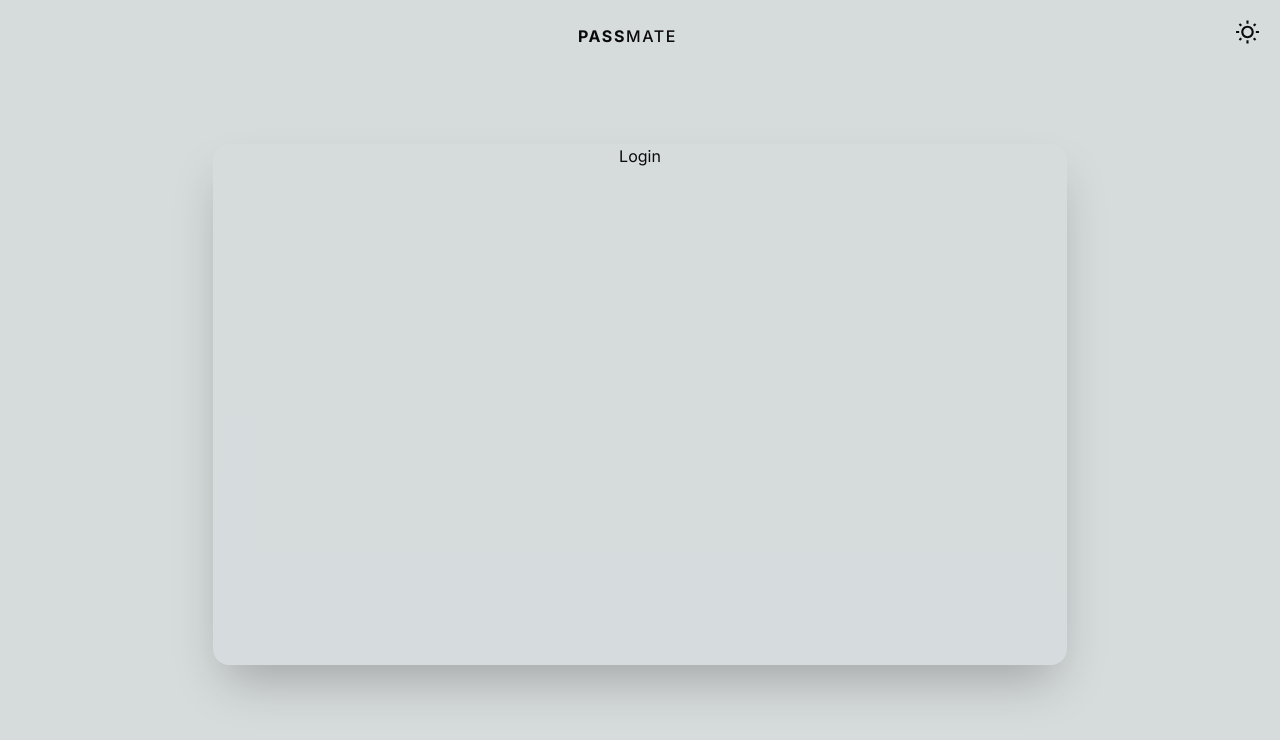
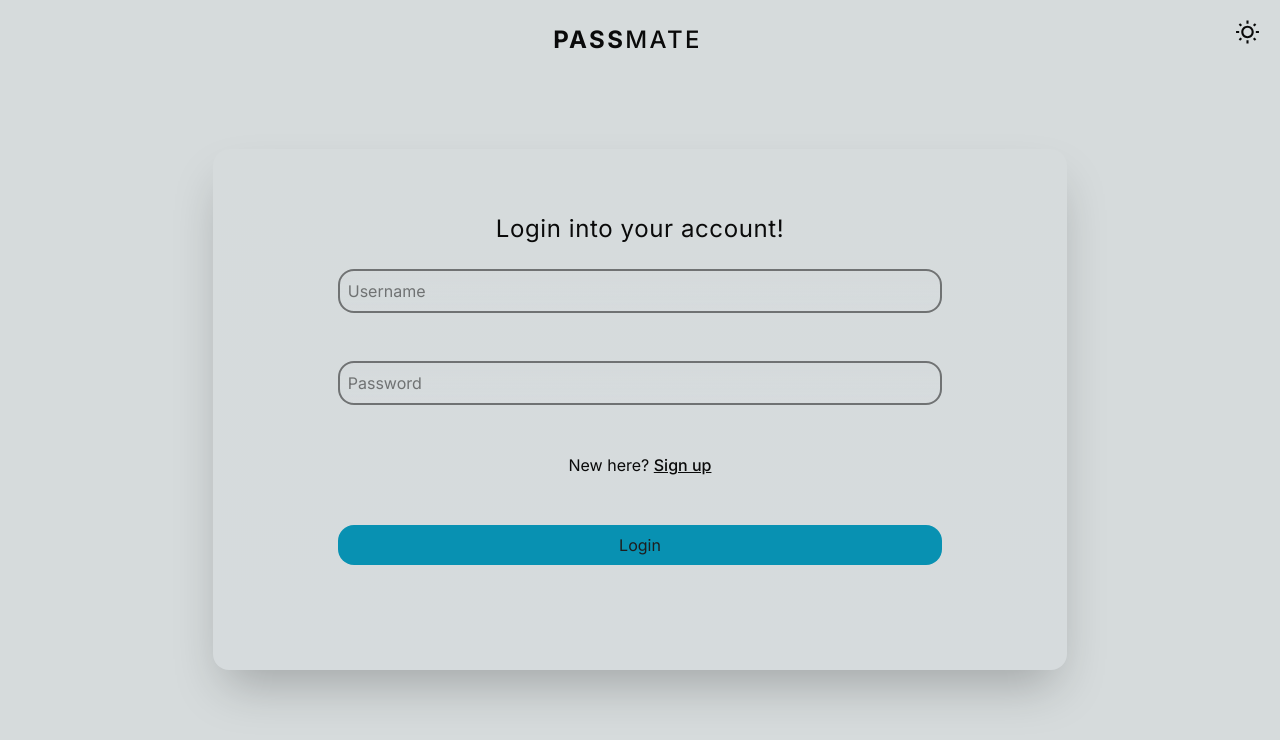
Before and after one commit to manan-malhotra/passmate, a Next.js app: page /login in a window 1280 px wide. Shown: the top 740 px of the page. Built offline with nearby package versions, Linux system fonts and the light colour scheme.

Commit message:
Login page UI

```diff
--- a/src/app/globals.css
+++ b/src/app/globals.css
@@ -7,6 +7,7 @@
   --background-start-rgb: 214, 219, 220;
   --background-end-rgb: 214, 219, 220;
   --primary: 214, 219, 221;
+  --primaryText: 30, 30, 30;
 }
 
 [data-theme="dark"] {
@@ -14,6 +15,7 @@
   --background-start-rgb: 38, 38, 38;
   --background-end-rgb: 23, 23, 23;
   --primary: 30, 30, 30;
+  --primaryText: 214, 219, 221;
 }
 
 body {
@@ -29,6 +31,19 @@ body {
   background: linear-gradient(to bottom, transparent, rgb(var(--primary)))
     rgb(var(--background-start-rgb));
 }
+.text-primary {
+  color: rgb(var(--primaryText));
+}
+input::placeholder {
+  color: rgb(var(--foreground-rgb), 0.5);
+}
+input {
+  background: linear-gradient(to bottom, transparent, rgb(var(--primary)));
+  border: 1px solid rgb(var(--foreground-rgb), 0.5);
+}
+input:focus {
+  outline: 0.5px solid rgb(var(--foreground-rgb));
+}
 @layer utilities {
   .text-balance {
     text-wrap: balance;
--- a/src/app/login/page.tsx
+++ b/src/app/login/page.tsx
@@ -1,12 +1,69 @@
-import Image from "next/image";
+"use client";
 import Topbar from "@/components/topbar";
+import { useState } from "react";
 export default function Home() {
+  const [username, setUsername] = useState("");
+  const [password, setPassword] = useState("");
+  const login = async () => {
+    try {
+      const res = await fetch("/api/user/login", {
+        method: "POST",
+        headers: {
+          "Content-Type": "application/json",
+        },
+        body: JSON.stringify({ username, password }),
+      });
+      const data = await res.json();
+      if (res.status == 200) {
+        localStorage.setItem("token", data.user);
+        window.location.href = "/";
+      } else {
+        alert(data.message);
+      }
+    } catch (error) {
+      console.error(error);
+    }
+  };
   return (
     <div className="h-screen">
       <Topbar />
       <div className="flex flex-col h-5/6 items-center justify-center py-2">
-        <div className="shadow-2xl bg-primary md:h-4/5 h-5/6 md:w-2/3 w-5/6 rounded-2xl mt-auto mb-auto">
-          <p className="text-center">Login</p>
+        <div className="shadow-2xl bg-primary md:h-4/5 h-5/6 md:w-2/3 w-5/6 rounded-2xl mt-auto mb-auto p-16">
+          <p className=" text-center text-2xl tracking-wide  ">
+            Login into your account!
+          </p>
+          <div className="flex flex-col justify-center items-center ">
+            <div className="my-4 md:my-6 sm:my-4 w-5/6">
+              <input
+                className="border-2 rounded-2xl p-2 w-full"
+                type="text"
+                placeholder="Username"
+                onChange={(e) => setUsername(e.target.value)}
+              />
+            </div>
+            <div className="my-4 md:my-6 sm:my-4 w-5/6">
+              <input
+                className="border-2 rounded-2xl p-2 w-full"
+                type="password"
+                placeholder="Password"
+                onChange={(e) => setPassword(e.target.value)}
+              />
+            </div>
+            <div className="my-4 md:my-6 sm:my-4">
+              New here?{" "}
+              <button>
+                <span className="font-medium underline cursor-pointer">
+                  Sign up
+                </span>
+              </button>
+            </div>
+            <button
+              className="bg-cyan-600 rounded-2xl p-2 w-5/6 text-primary my-4 md:my-6 sm:my-4"
+              onClick={login}
+            >
+              Login
+            </button>
+          </div>
         </div>
       </div>
     </div>
--- a/src/components/topbar.tsx
+++ b/src/components/topbar.tsx
@@ -8,8 +8,8 @@ export default function Topbar() {
     <div className="flex justify-between p-5 ">
       <div className="w-full">
         <p
-          className="ml-auto mr-auto text-center justify-center  mt-1 tracking-widest"
-          onClick={toggleTheme}
+          className="ml-auto mr-auto text-center justify-center text-2xl  mt-1 tracking-widest"
+          onClick={() => {}}
         >
           <span className="font-bold">PASS</span>
           <span className="font-medium">MATE</span>
```
